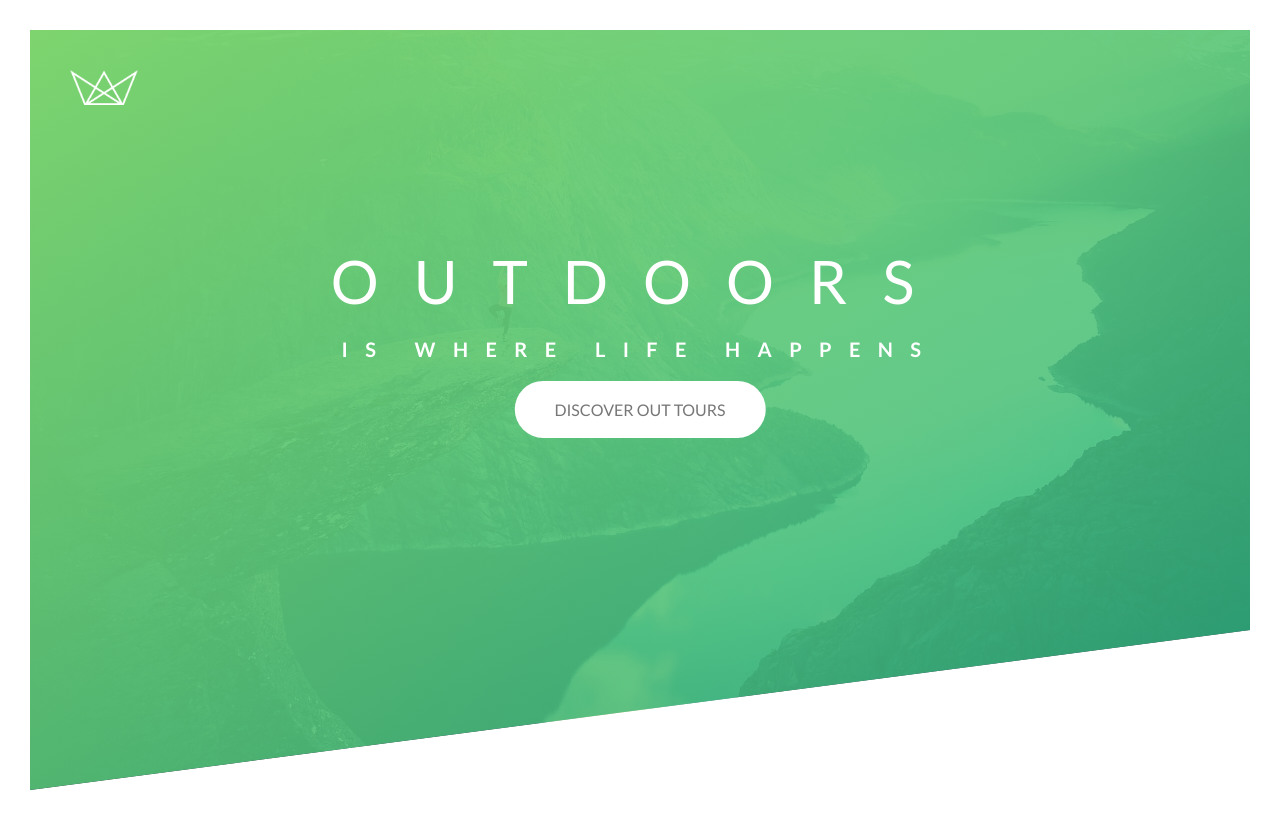
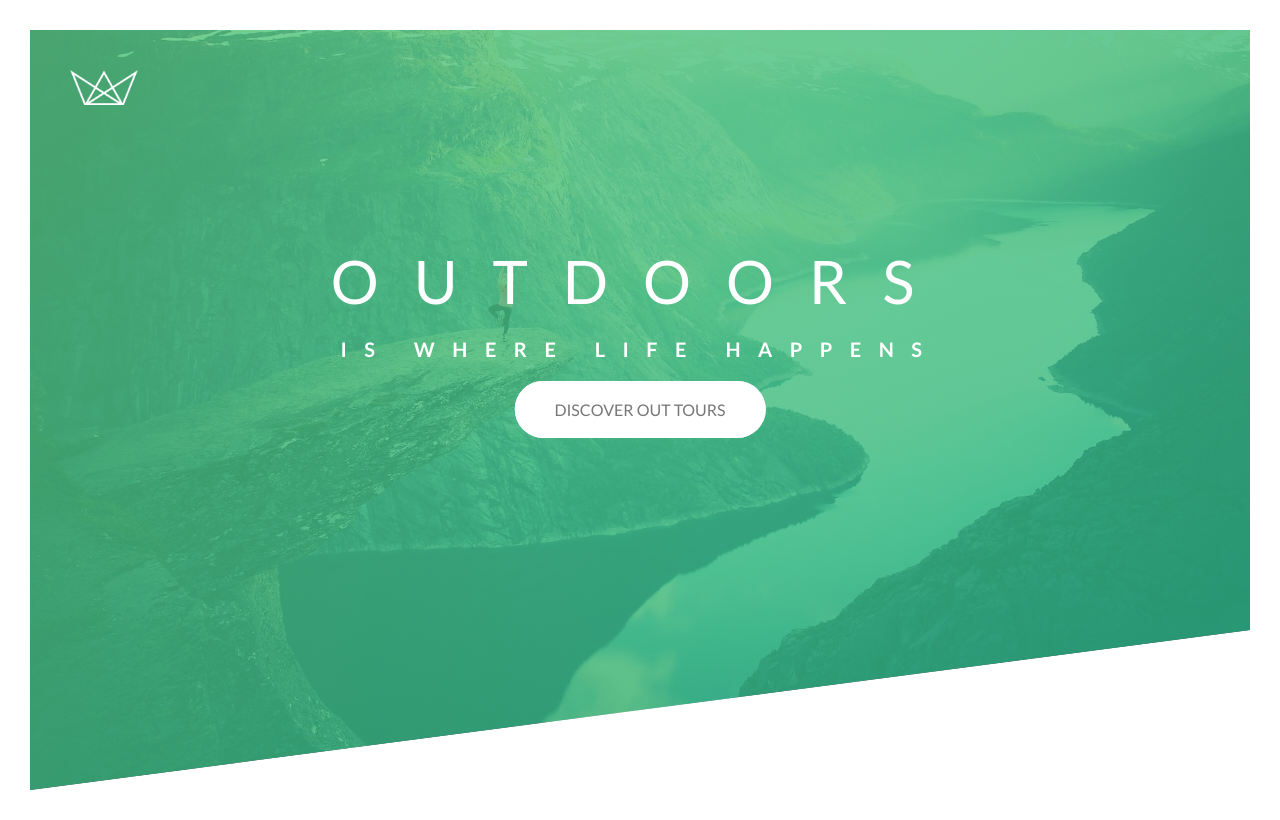
Before and after one commit to Dzhama/Natours, a website: page index.html in a window 1280 px wide. Drawn offline with Linux system fonts and the light colour scheme.

Commit message:
auto update added

```diff
--- a/index.html
+++ b/index.html
@@ -13,15 +13,15 @@
     </head>
     <body>
         <header class="header">
-            <div class="logo-box">
-                <img src="img/logo-white.png" alt="logo" class="logo">
+            <div class="header__logo-box">
+                <img src="img/logo-white.png" alt="logo" class="header__logo">
             </div>
-            <div class="text-box">
+            <div class="header__text-box">
                 <h1 class="heading-primary">
-                    <span class="heading-primary-main">Outdoors </span>
-                    <span class="heading-primary-sub">is where life happens </span>
+                    <span class="heading-primary--main">Outdoors </span>
+                    <span class="heading-primary--sub">is where life happens </span>
                 </h1>
-                <a href="#" class="btn btn-white"> discover out tours</a>
+                <a href="#" class="btn btn--white btn--animated"> discover out tours</a>
             </div>
         </header>
     </body>
--- /dev/null
+++ b/scss/main.scss
@@ -0,0 +1,167 @@
+$color-primary: #7ed56f;
+$color-primary-light: #55c57a;
+$color-primary-dark: #28b485;
+$color-grey-dark: #777;
+$color-white: #fff;
+
+*,
+::after,
+::before {
+	margin: 0;
+	padding: 0;
+	box-sizing: inherit;
+}
+
+html {
+	font-size: 62.5%;
+}
+body {
+	font-family: 'Lato', sans-serif;
+	font-weight: 400;
+	line-height: 1.7;
+	color: $color-grey-dark;
+	padding: 3rem;
+	box-sizing: border-box;
+}
+
+.header {
+	height: 95vh;
+	background-image: linear-gradient(
+		to right bottom,
+		rgba($color-primary-light,0.8),
+		rgba($color-primary-dark,0.8)),
+	url(../img/hero.jpg);
+	background-size: cover;
+	background-position: top;
+	clip-path: polygon(0 0, 100% 0, 100% 75vh, 0 100%);
+	position: relative;
+}
+
+.header__logo-box {
+	position: absolute;
+	top: 4rem;
+	left: 4rem;
+}
+
+.header__logo {
+	height: 3.5rem;
+}
+.header__text-box {
+	position: absolute;
+	top: 40%;
+	left: 50%;
+	transform: translate(-50%, -50%);
+	text-align: center;
+}
+.heading-primary {
+	color: $color-white;
+	text-transform: uppercase;
+
+	backface-visibility: hidden;
+	margin-bottom: 1.5rem;
+}
+
+.heading-primary--main {
+	display: block;
+	font-size: 6rem;
+	font-weight: 400;
+	letter-spacing: 3.5rem;
+	animation-name: moveInLeft;
+	animation-duration: 1s;
+	animation-timing-function: ease-in;
+
+	/*
+	animation-delay: 3s;  // start after 3 second
+	animation-iteration-count: 3; // repaet the same animation 3 time;
+	*/
+}
+.heading-primary--sub {
+	display: block;
+	font-size: 2rem;
+	font-weight: 700;
+	letter-spacing: 1.75rem;
+	animation: moveInRight 1s ease-in;
+}
+@keyframes moveInLeft {
+	0% {
+		opacity: 0;
+		transform: translate(-10rem);
+	}
+	80% {
+		transform: translate(1rem);
+	}
+	100% {
+		opacity: 1;
+		transform: translate(0);
+	}
+}
+@keyframes moveInRight {
+	0% {
+		opacity: 0;
+		transform: translate(10rem);
+	}
+	80% {
+		transform: translate(-1rem);
+	}
+	100% {
+		opacity: 1;
+		transform: translate(0);
+	}
+}
+@keyframes moveInBottom {
+	0% {
+		opacity: 0;
+		transform: translateY(3rem);
+	}
+	100% {
+		opacity: 1;
+		transform: translate(0);
+	}
+}
+
+.btn:link,
+.btn:visited {
+	text-transform: uppercase;
+	text-decoration: none;
+	padding: 1.5rem 4rem;
+	display: inline-block;
+	border-radius: 10rem;
+	transition: all .2s;
+	position: relative;
+	font-size: 1.6rem;
+}
+.btn:hover {
+	transform: translateY(-3px);
+	box-shadow: 0 1rem 2rem rgba(0,0,0,.2);
+}
+.btn:active {
+	transform: translateY(-1px);
+	box-shadow: 0 .5rem 1rem rgba(0,0,0,.2);
+}
+.btn::after {
+	content: "";
+	display: inline-block;
+	height: 100%;
+	width: 100%;
+	border-radius: 10rem;
+	position: absolute;
+	top: 0;
+	left: 0;
+	z-index: -1;
+	transition: all .4s
+}
+.btn:hover::after {
+	transform: scaleX(1.4) scaleY(1.6);
+	opacity: 0;
+}
+.btn--white {
+	background-color: $color-white;
+	color: $color-grey-dark;
+}
+.btn--white::after {
+	background-color: $color-white;
+}
+.btn--animated {
+	animation: moveInBottom .5s ease-out .75s;
+	animation-fill-mode: backwards;
+}
```
Also changed, not shown: package.json (added, +22 -0 lines), css/main.css, 1 other file.
